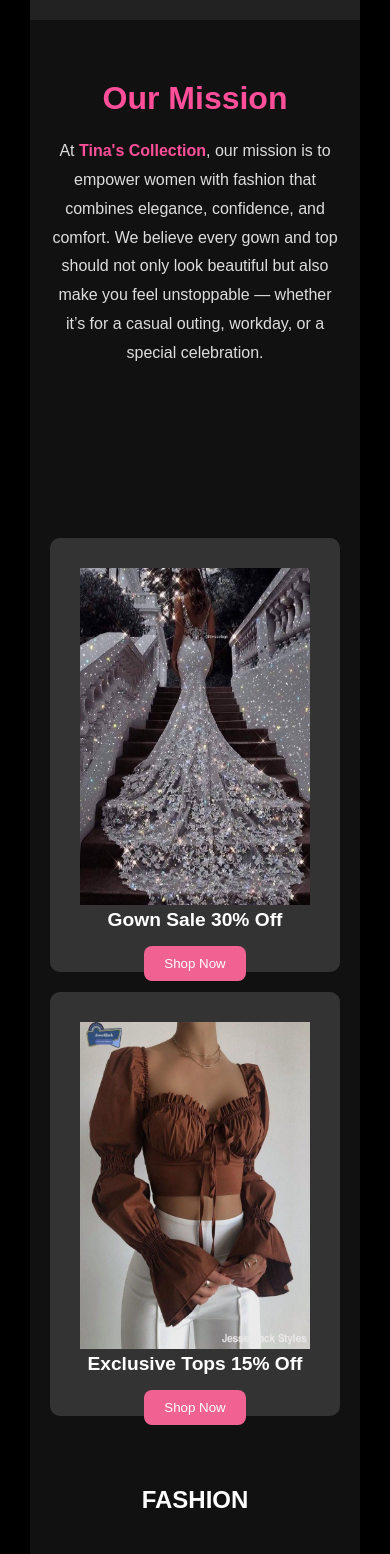
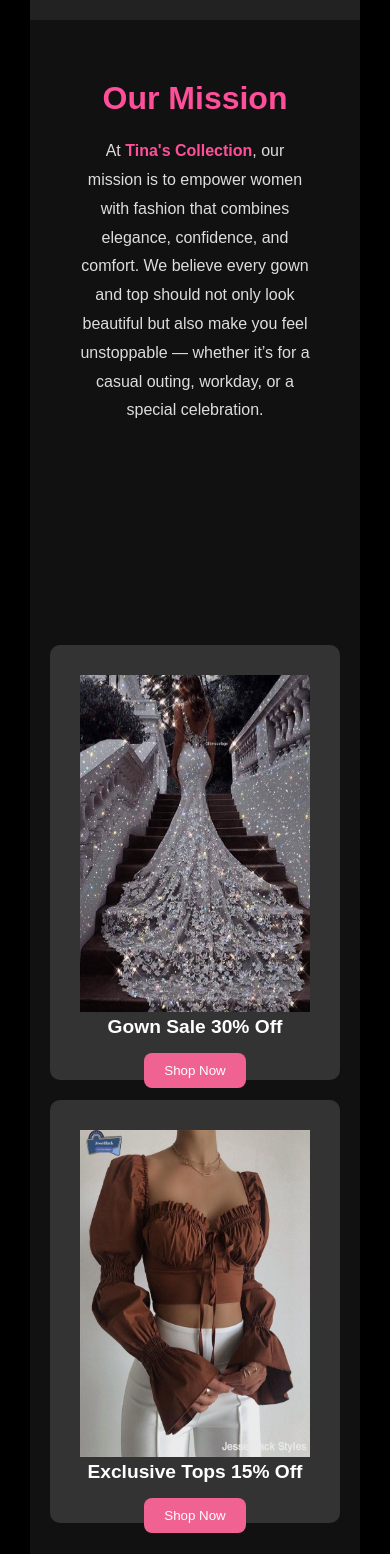
Before and after one commit to Anit81/e-commerce-website, a React (Vite) app: page /about in a window 390 px wide. Shown: the part 2560-4114 px from the top of the page. Built offline with nearby package versions, Linux system fonts and the light colour scheme; grey boxes are pictures that could not be loaded.

Commit message:
Update about.css

```diff
--- a/src/components/about.css
+++ b/src/components/about.css
@@ -259,7 +259,7 @@
   }
   .about-mission p {
     font-size: 1rem;
-    width:100%;
+    width:80%;
   }
   .about-promo{
     grid-template-columns:1fr;
@@ -270,9 +270,6 @@
     padding-bottom:10px;
     margin-bottom:10px;
   }
-  .about-promo{
-    padding:10px 20px;
-  }
   .about-promo img{
   width: 100%;
     height:90%;
```
